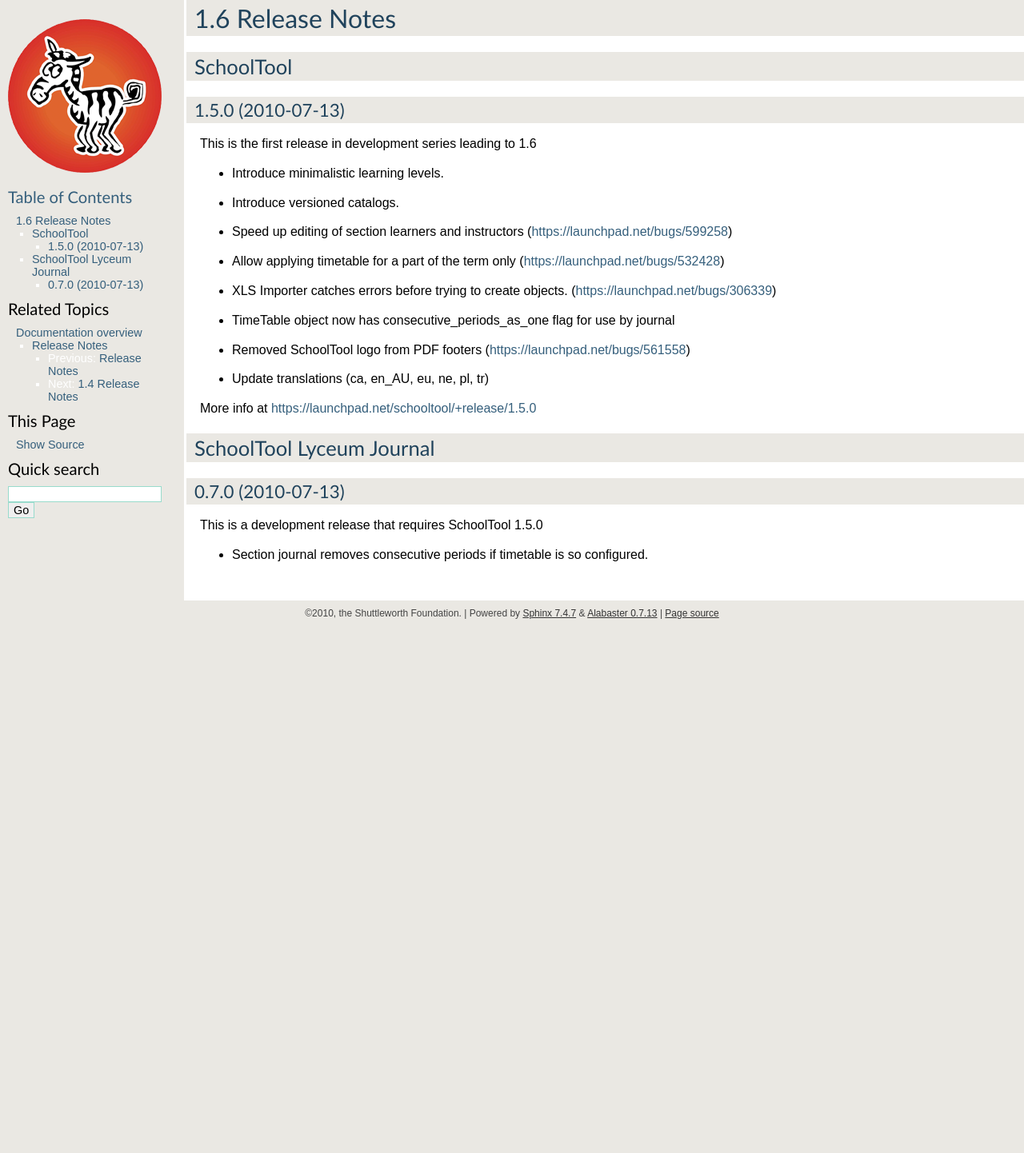
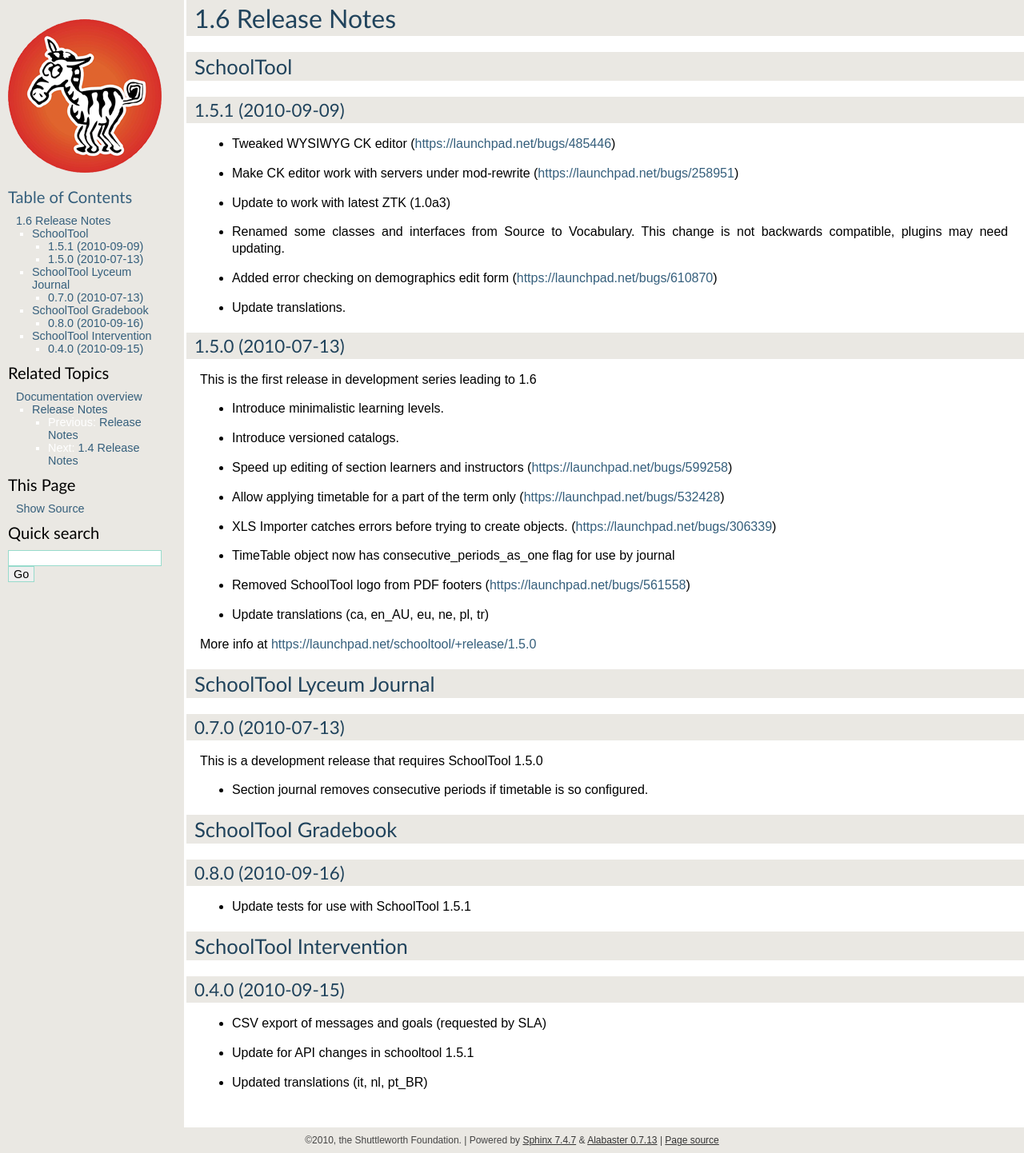
Before and after one commit to schooltool-project/schooltool-book, a Sphinx documentation site: the page built from source/1.6-release-notes.rst, in a window 1280 px wide. Shown: the whole page at 80% size. Built offline with Sphinx 7.4.7, drawn with Linux system fonts in a browser that asks for light colours; before the commit the page ends 900 px from its top, so only the background shows below that.

Commit message:
Add latest releases

```diff
--- a/source/1.6-release-notes.rst
+++ b/source/1.6-release-notes.rst
@@ -3,6 +3,18 @@
 
 SchoolTool
 ==========
+
+1.5.1 (2010-09-09)
+------------------
+
+- Tweaked WYSIWYG CK editor (https://launchpad.net/bugs/485446)
+- Make CK editor work with servers under mod-rewrite (https://launchpad.net/bugs/258951)
+- Update to work with latest ZTK (1.0a3)
+- Renamed some classes and interfaces from Source to Vocabulary.
+  This change is not backwards compatible, plugins may need updating.
+- Added error checking on demographics edit form (https://launchpad.net/bugs/610870)
+- Update translations.
+
 
 1.5.0 (2010-07-13)
 ------------------
@@ -30,3 +42,23 @@
 This is a development release that requires SchoolTool 1.5.0
 
 - Section journal removes consecutive periods if timetable is so configured.
+
+
+SchoolTool Gradebook
+====================
+
+0.8.0 (2010-09-16)
+------------------
+
+- Update tests for use with SchoolTool 1.5.1
+
+
+SchoolTool Intervention
+=======================
+
+0.4.0 (2010-09-15)
+------------------
+
+- CSV export of messages and goals (requested by SLA)
+- Update for API changes in schooltool 1.5.1
+- Updated translations (it, nl, pt_BR)
```
Also changed, not shown: source/1.4-release-notes.rst (+25 -0 lines).
